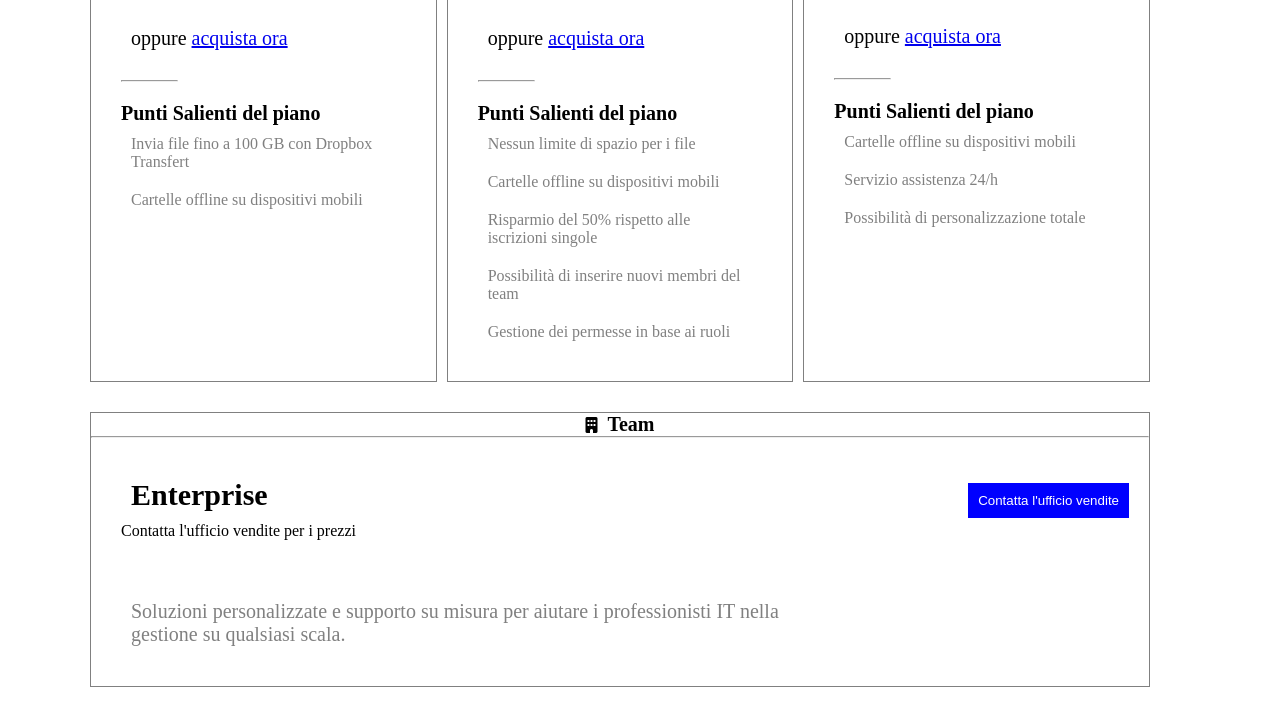
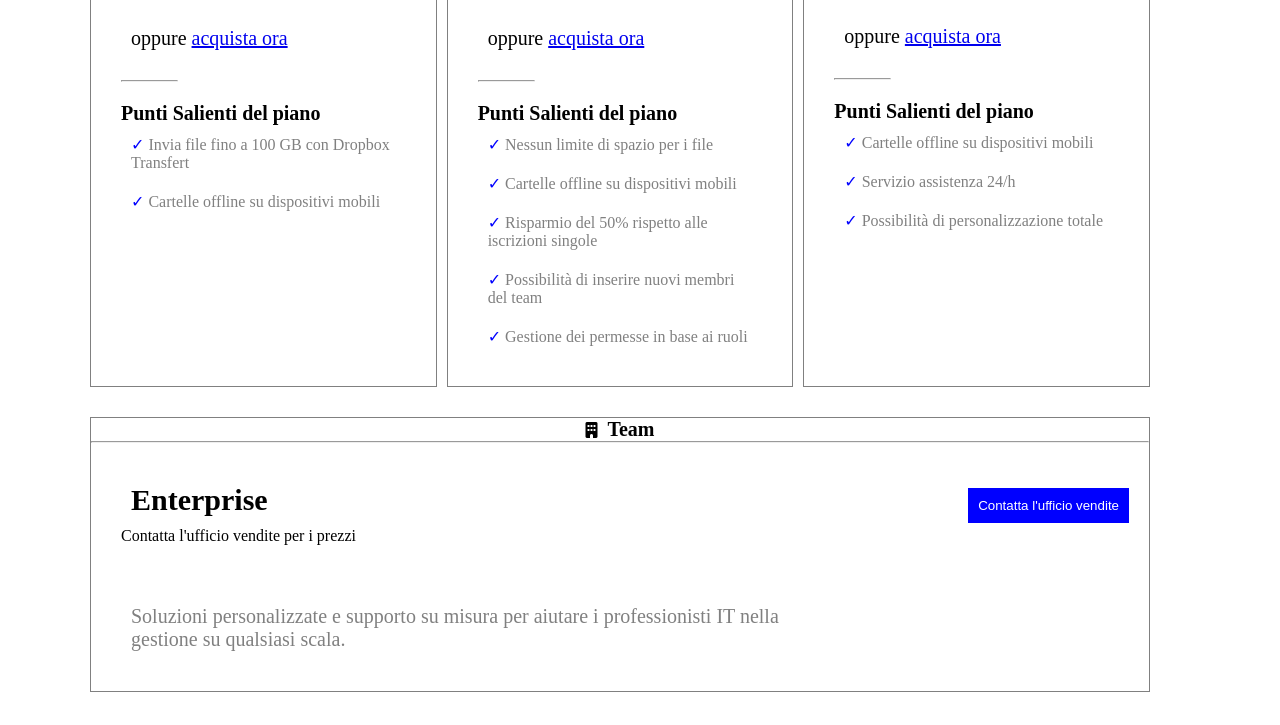
Before and after one commit to Giovannidubaldo/htmlcss-dropbox, a plain HTML site: page index.html in a window 1280 px wide. Shown: the part 1225-1950 px from the top of the page. Drawn offline with Linux system fonts and the light colour scheme.

Commit message:
Added checkmark in the li

```diff
--- a/css/style.css
+++ b/css/style.css
@@ -117,6 +117,10 @@ li{
 
 .align-center{
     align-items: center;
+}
+
+#checkmark{
+    color: blue;
 }
 
 /* HEADER */
--- a/index.html
+++ b/index.html
@@ -93,8 +93,8 @@
                         <hr class="hr-width margin-top">
                         <h5 class="margin-top">Punti Salienti del piano</h5>
                         <ul>
-                            <li>Invia file fino a 100 GB con Dropbox Transfert</li>
-                            <li>Cartelle offline su dispositivi mobili</li>
+                            <li><span id="checkmark">&checkmark;</span> Invia file fino a 100 GB con Dropbox Transfert</li>
+                            <li><span id="checkmark">&checkmark;</span> Cartelle offline su dispositivi mobili</li>
                         </ul>
                     </div>
                 </div>
@@ -118,11 +118,11 @@
                         <hr class="hr-width margin-top">
                         <h5 class="margin-top">Punti Salienti del piano</h5>
                         <ul>
-                            <li>Nessun limite di spazio per i file</li>
-                            <li>Cartelle offline su dispositivi mobili</li>
-                            <li>Risparmio del 50% rispetto alle iscrizioni singole</li>
-                            <li>Possibilità di inserire nuovi membri del team</li>
-                            <li>Gestione dei permesse in base ai ruoli</li>
+                            <li><span id="checkmark">&checkmark;</span> Nessun limite di spazio per i file</li>
+                            <li><span id="checkmark">&checkmark;</span> Cartelle offline su dispositivi mobili</li>
+                            <li><span id="checkmark">&checkmark;</span> Risparmio del 50% rispetto alle iscrizioni singole</li>
+                            <li><span id="checkmark">&checkmark;</span> Possibilità di inserire nuovi membri del team</li>
+                            <li><span id="checkmark">&checkmark;</span> Gestione dei permesse in base ai ruoli</li>
                         </ul>
                     </div>
                 </div>
@@ -146,9 +146,9 @@
                         <hr class="hr-width margin-top">
                         <h5 class="margin-top">Punti Salienti del piano</h5>
                         <ul>
-                            <li>Cartelle offline su dispositivi mobili</li>
-                            <li>Servizio assistenza 24/h</li>
-                            <li>Possibilità di personalizzazione totale</li>
+                            <li><span id="checkmark">&checkmark;</span> Cartelle offline su dispositivi mobili</li>
+                            <li><span id="checkmark">&checkmark;</span> Servizio assistenza 24/h</li>
+                            <li><span id="checkmark">&checkmark;</span> Possibilità di personalizzazione totale</li>
                         </ul>
                     </div>
                 </div>
```
